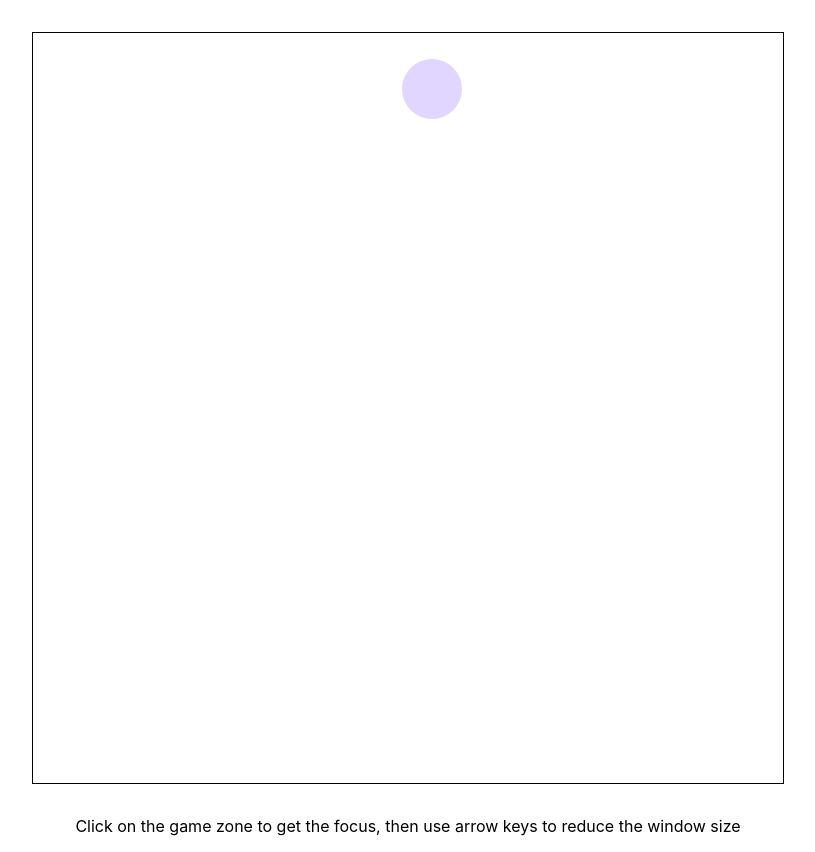
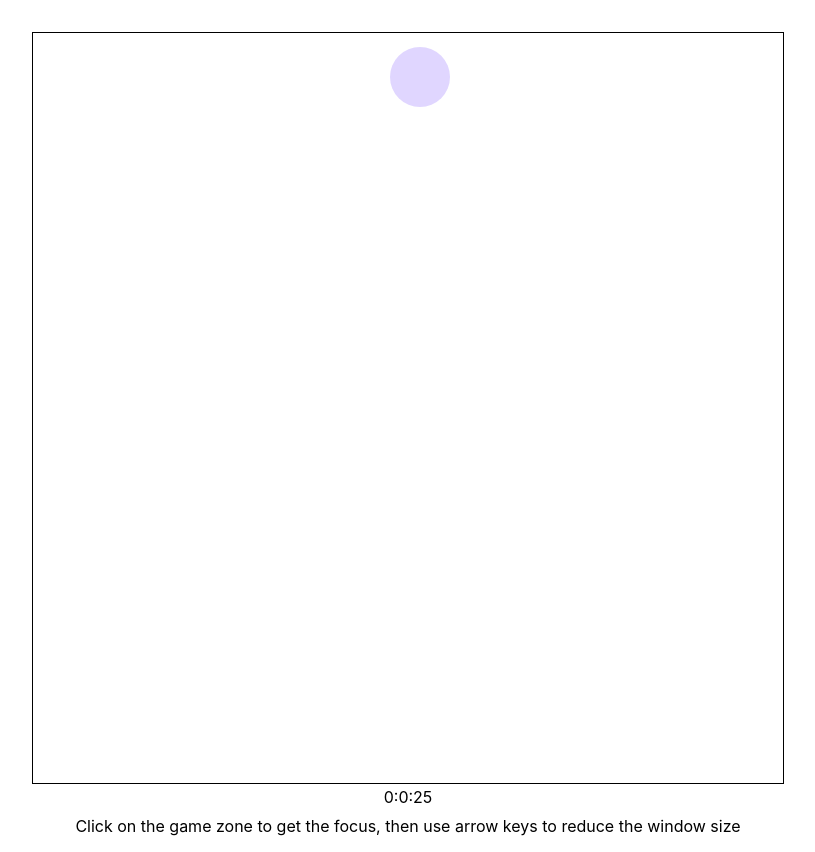
Before and after one commit to dredtrake/krayz, a React (Create React App) app: page / in a window 1280 px wide. Shown: the whole page, without its empty margins (232-1047 px from the left). Built offline with nearby package versions, Linux system fonts and the light colour scheme.

Commit message:
add Countdown

```diff
--- a/package.json
+++ b/package.json
@@ -8,6 +8,7 @@
     "@testing-library/react": "^12.1.2",
     "@testing-library/user-event": "^13.5.0",
     "react": "^17.0.2",
+    "react-countdown": "^2.3.2",
     "react-dom": "^17.0.2",
     "react-scripts": "5.0.0",
     "web-vitals": "^2.1.3"
--- a/public/index.html
+++ b/public/index.html
@@ -29,7 +29,6 @@
   <body>
     <noscript>You need to enable JavaScript to run this app.</noscript>
     <div id="root"></div>
-    <p style="text-align:center">Click on the game zone to get the focus, then use arrow keys to reduce the window size</p>
     <!--
       This HTML file is a template.
       If you open it directly in the browser, you will see an empty page.
--- a/src/App.js
+++ b/src/App.js
@@ -1,4 +1,5 @@
 import Canvas from "./components/Canvas";
+import Countdown from "react-countdown";
 import "./App.css";
 
 const css = {
@@ -12,10 +13,36 @@ const appStyle = {
   ...css,
 };
 
-const App = () => (
-  <div className="App" style={appStyle}>
-    <Canvas style={css} />
-  </div>
-);
+const App = () => {
+  const renderer = ({ hours, minutes, seconds, completed }) => {
+    if (completed) {
+      return <p>Time is over dude!</p>;
+    } else {
+      return (
+        <>
+          <Canvas style={css} />
+          <span>
+            {hours}:{minutes}:{seconds}
+          </span>
+        </>
+      );
+    }
+  };
+  return (
+    <>
+      <div className="App" style={appStyle}>
+        <Countdown
+          date={Date.now() + 30000}
+          renderer={renderer}
+          zeroPadTime="2"
+        />
+      </div>
+      <p style={{ textAlign: "center" }}>
+        Click on the game zone to get the focus, then use arrow keys to reduce
+        the window size
+      </p>
+    </>
+  );
+};
 
 export default App;
```
Also changed, not shown: 1 other file (tests, documents, lock files or other folders).
